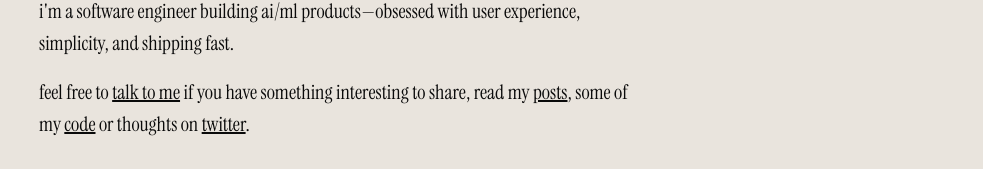
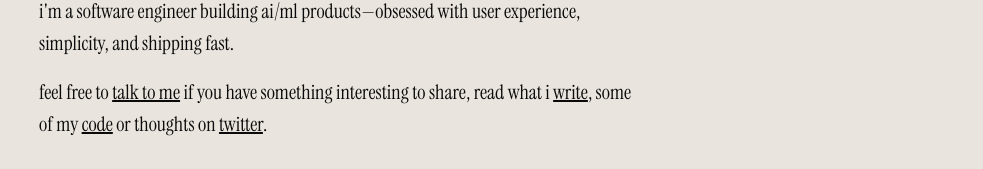
Before and after one commit to valenradovich/valentinradovich.com, a Next.js app: page / in a window 1280 px wide. Shown: the part 398-567 px from the top of the page, without its empty margins (297-1280 px from the left). Built offline with nearby package versions, Linux system fonts and the light colour scheme.

Commit message:
Update homepage posts CTA copy
Co-authored-by: Valentin Radovich <valenradovich@users.noreply.github.com>

```diff
--- a/app/page.tsx
+++ b/app/page.tsx
@@ -22,7 +22,7 @@ export default function Home() {
         </p>
         <p className="text-xl mb-4 leading-relaxed">
             feel free to <Link href="mailto:hi@valentinradovich.com" className="underline hover:no-underline">talk to me</Link> if you have something interesting to share,
-            read my <Link href="/posts" className="underline hover:no-underline">posts</Link>, some of my <Link href="https://github.com/valenradovich" className="underline hover:no-underline">code</Link> or thoughts on <Link href="https://x.com/radovichvalen" className="underline hover:no-underline">twitter</Link>.
+            read what i <Link href="/posts" className="underline hover:no-underline">write</Link>, some of my <Link href="https://github.com/valenradovich" className="underline hover:no-underline">code</Link> or thoughts on <Link href="https://x.com/radovichvalen" className="underline hover:no-underline">twitter</Link>.
         </p>
       </div>
     </Layout>
```
